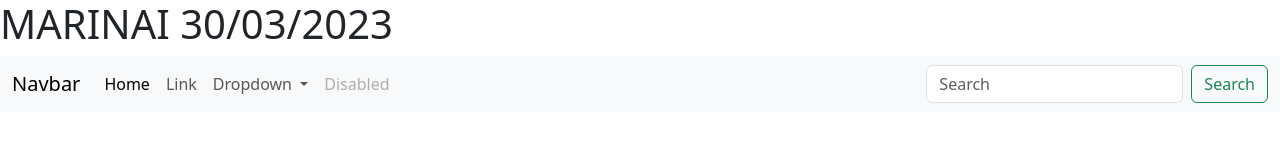
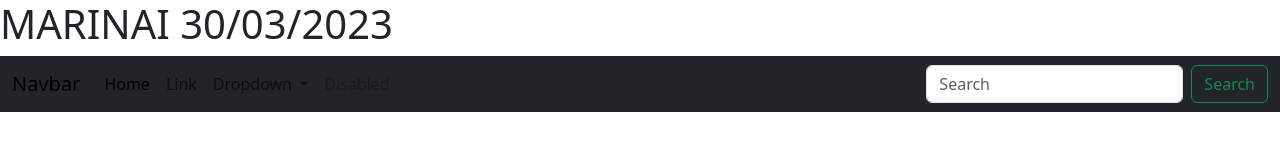
Before and after one commit to FilipppoMarinai/Marinai-Compito1, a plain HTML site: page index.html in a window 1280 px wide. Drawn offline with nearby package versions, Linux system fonts and the light colour scheme.

Commit message:
riportato lo sfondo della navbar a dark perché è stato modificato nel ramo sbagliato

```diff
--- a/index.html
+++ b/index.html
@@ -9,7 +9,7 @@
 </head>
 <body>
     <h1 class="titolo">MARINAI 30/03/2023</h1>
-    <nav class="navbar navbar-expand-lg bg-light">
+    <nav class="navbar navbar-expand-lg bg-dark">
         <div class="container-fluid">
           <a class="navbar-brand" href="#">Navbar</a>
           <button class="navbar-toggler" type="button" data-bs-toggle="collapse" data-bs-target="#navbarSupportedContent" aria-controls="navbarSupportedContent" aria-expanded="false" aria-label="Toggle navigation">
```
